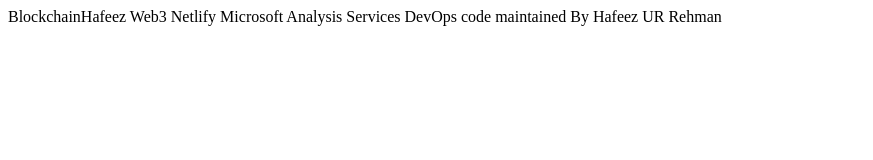
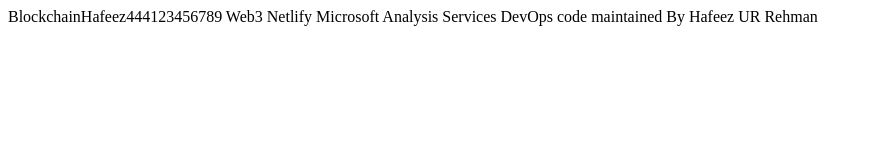
Before and after one commit to Hafeez444/WEB3, a plain HTML site: page index.html in a window 1280 px wide. Shown: the whole page, without its empty margins (0-873 px from the left). Drawn offline with Linux system fonts and the light colour scheme.

Commit message:
Commit 7 By Hafeez

```diff
--- a/index.html
+++ b/index.html
@@ -6,6 +6,6 @@
     <title>Document</title>
 </head>
 <body>
-    BlockchainHafeez Web3 Netlify Microsoft Analysis Services DevOps code maintained By Hafeez UR Rehman
+    BlockchainHafeez444123456789 Web3 Netlify Microsoft Analysis Services DevOps code maintained By Hafeez UR Rehman
 </body>
 </html>
```
